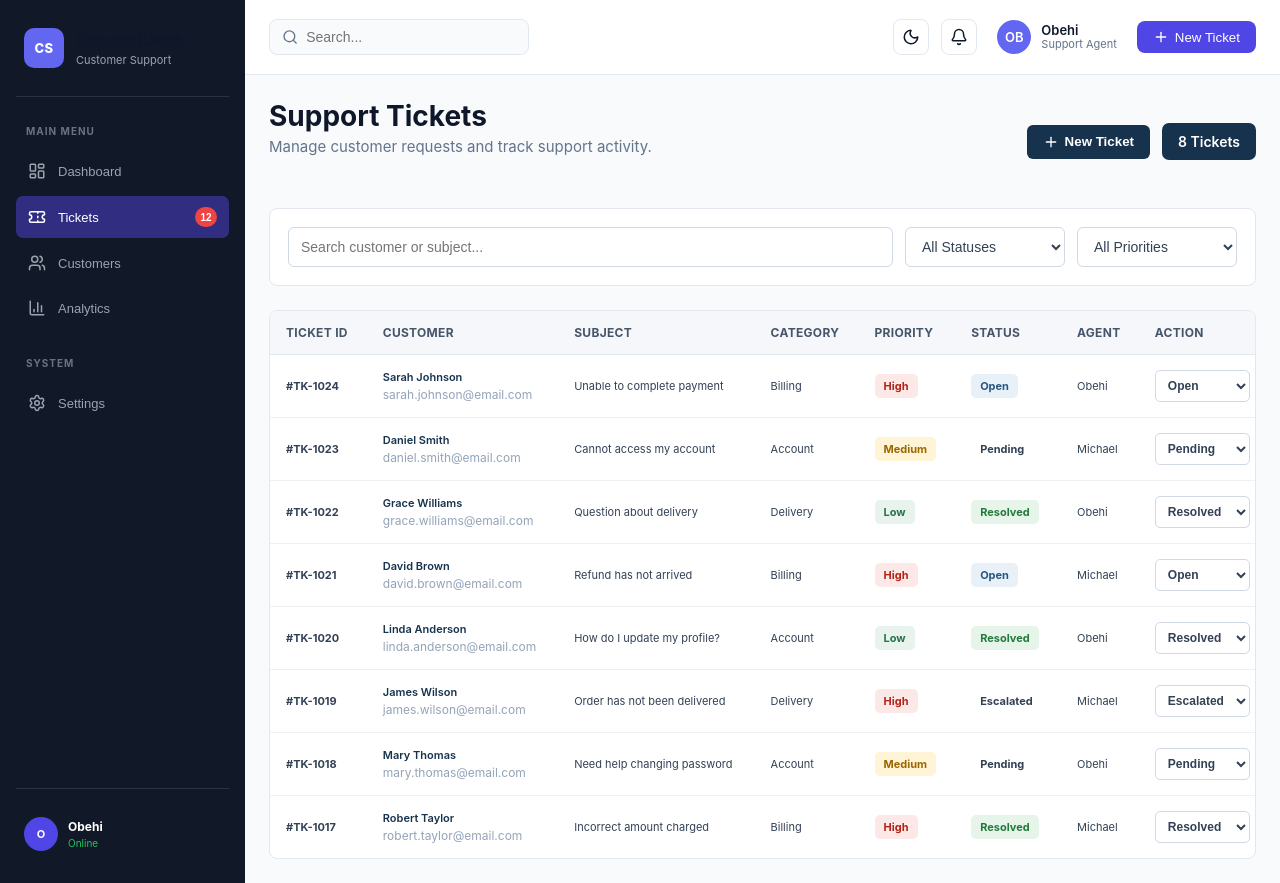
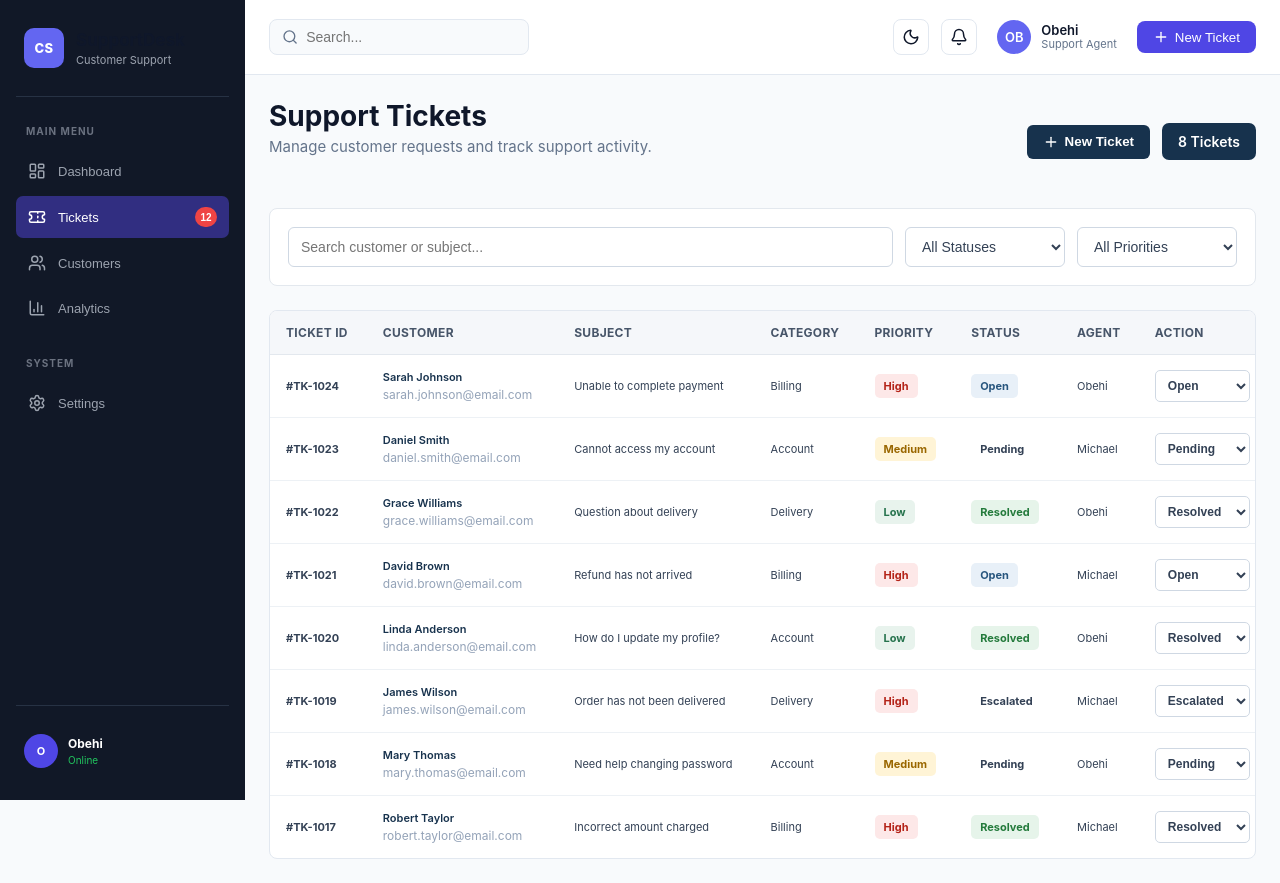
Before and after one commit to Obehi123-beep/customer-support-dashboard, a React (Vite) app: page / in a window 1280 px wide. Built offline with nearby package versions, Linux system fonts and the light colour scheme.

Commit message:
update Sidebar.css

```diff
--- a/src/components/Sidebar.css
+++ b/src/components/Sidebar.css
@@ -1,6 +1,7 @@
 .sidebar {
   width: 245px;
-  min-height: 100vh;
+  height: 100%;
+  height: 100dvh;
   background: #111827;
   color: #ffffff;
   display: flex;
@@ -8,8 +9,8 @@
   padding: 24px 16px;
   box-sizing: border-box;
   flex-shrink: 0;
+  overflow: hidden;
 }
-
 .sidebar-brand {
   display: flex;
   align-items: center;
```
